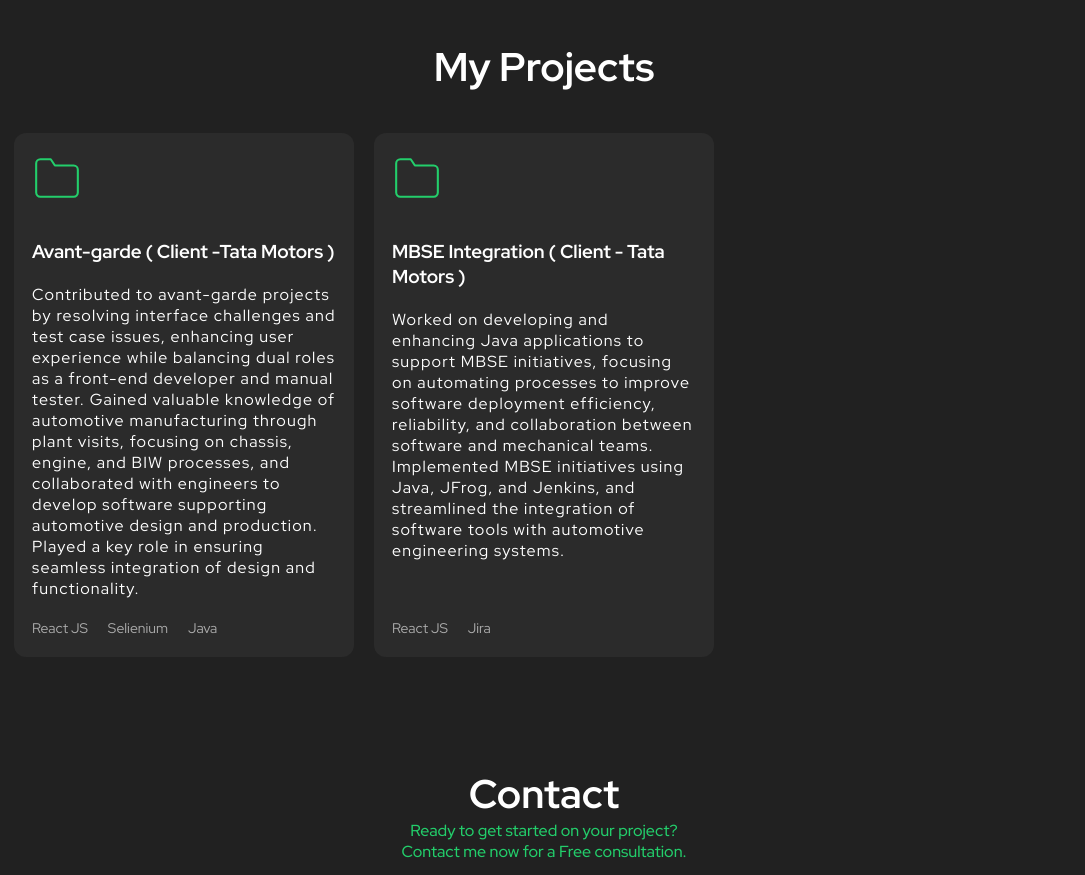
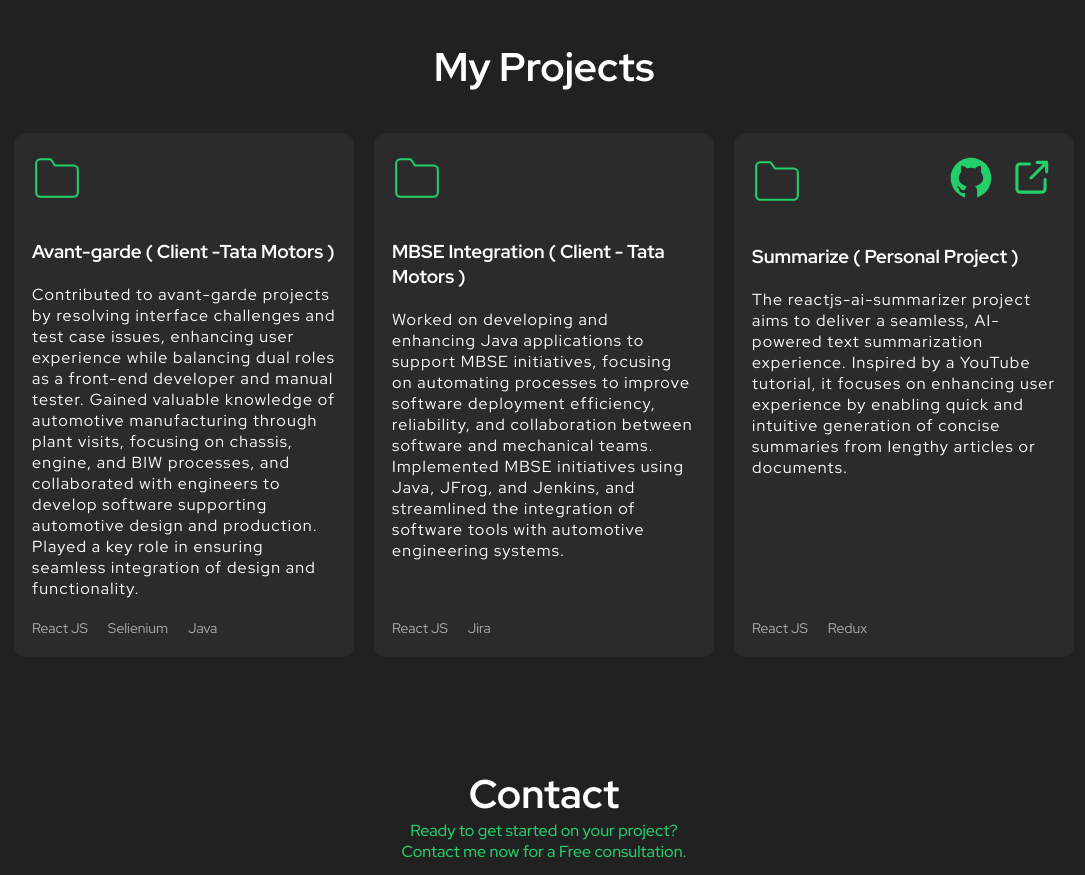
Before and after one commit to Tusharthakre20/Portfolio-website, a React (Create React App) app: page / in a window 1280 px wide. Shown: the part 1280-2155 px from the top of the page, without its empty margins (96-1181 px from the left). Built offline with nearby package versions, Linux system fonts and the light colour scheme.

Commit message:
link added

```diff
--- a/src/components/Project/Project.tsx
+++ b/src/components/Project/Project.tsx
@@ -16,10 +16,6 @@
             <header>
               <svg width="50" xmlns="http://www.w3.org/2000/svg" role="img" viewBox="0 0 24 24" fill="none" stroke="#23ce6b" strokeWidth="1" strokeLinecap="round" strokeLinejoin="round"> <title>Folder</title> <path d="M22 19a2 2 0 0 1-2 2H4a2 2 0 0 1-2-2V5a2 2 0 0 1 2-2h5l2 3h9a2 2 0 0 1 2 2z"></path> </svg>
               <div className="project-links">
-                {/* <a href="https://github.com/Tusharthakre20Serverless-Voting-Application" target="_blank" rel="noreferrer">
-                  <img src={githubIcon} alt="" /></a> */}
-                {/* <a href="https://vote.Tushar.com" target="_blank" rel="noreferrer">
-                  <img src={externalLink} alt="Visit site" /></a> */}
                  </div>
             </header>
             <div className="body">
@@ -35,10 +31,6 @@
             <header>
               <svg width="50" xmlns="http://www.w3.org/2000/svg" role="img" viewBox="0 0 24 24" fill="none" stroke="#23ce6b " strokeWidth="1" strokeLinecap="round" strokeLinejoin="round"><title>Folder</title> <path d="M22 19a2 2 0 0 1-2 2H4a2 2 0 0 1-2-2V5a2 2 0 0 1 2-2h5l2 3h9a2 2 0 0 1 2 2z"></path> </svg>
               <div className="project-links">
-                {/* <a href="https://github.com/Tusharthakre20AI-Chatbot-Assistant" target="_blank" rel="noreferrer">
-                  <img src={githubIcon} alt="Visit site" /> </a> */}
-                {/* <a href="https://ai-chatbot-t8fn.onrender.com" target="_blank" rel="noreferrer">
-                  <img src={externalLink} alt="Visit site" /></a> */}
               </div>
             </header>
             <div className="body">
@@ -56,6 +48,31 @@
           </div>
         </ScrollAnimation>
 
+        <ScrollAnimation animateIn="flipInX">
+          <div className="project">
+            <header>
+              <svg width="50" xmlns="http://www.w3.org/2000/svg" role="img" viewBox="0 0 24 24" fill="none" stroke="#23ce6b " strokeWidth="1" strokeLinecap="round" strokeLinejoin="round"><title>Folder</title> <path d="M22 19a2 2 0 0 1-2 2H4a2 2 0 0 1-2-2V5a2 2 0 0 1 2-2h5l2 3h9a2 2 0 0 1 2 2z"></path> </svg>
+              <div className="project-links">
+                <a href="https://github.com/Tusharthakre20/Summarize" target="_blank" rel="noreferrer">
+                  <img src={githubIcon} alt="Visit site" /> </a>
+                <a href="https://tusharthakre20.github.io/Summarize/" target="_blank" rel="noreferrer">
+                  <img src={externalLink} alt="Visit site" /></a>
+              </div>
+            </header>
+            <div className="body">
+              <h3>Summarize ( Personal Project )</h3>
+              <p>
+              The reactjs-ai-summarizer project aims to deliver a seamless, AI-powered text summarization experience. Inspired by a YouTube tutorial, it focuses on enhancing user experience by enabling quick and intuitive generation of concise summaries from lengthy articles or documents.</p> </div>
+            <footer>
+              <ul className="tech-list">
+                <li>React JS</li>
+                <li>Redux</li>
+
+              </ul>
+            </footer>
+          </div>
+        </ScrollAnimation>
+
       </div>
     </Container>
   );
```
